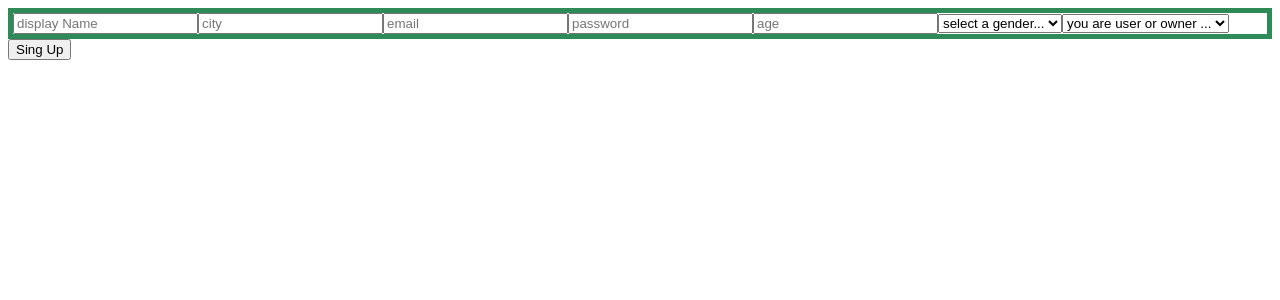
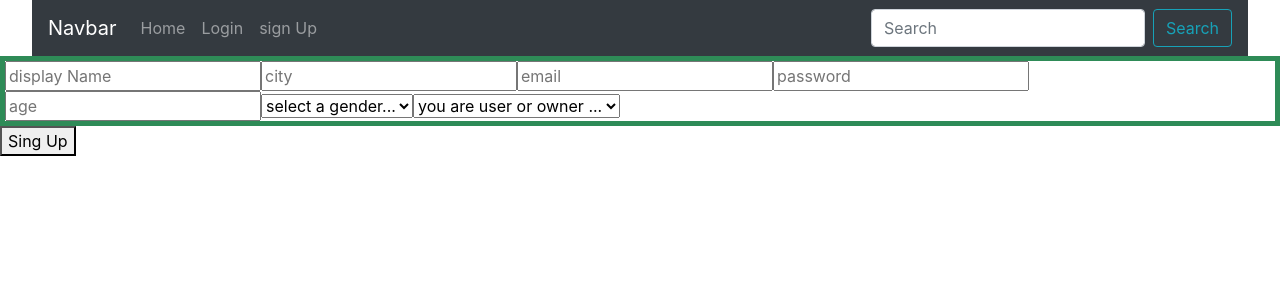
Before and after one commit to Dark-Web-Team/MERAKI_Academy_Project_5, a React (Create React App) app in the folder frontend/: page /signUp in a window 1280 px wide. Shown: the top 300 px of the page. Built offline with nearby package versions, Linux system fonts and the light colour scheme.

Commit message:
creatNavBar

```diff
--- a/frontend/package.json
+++ b/frontend/package.json
@@ -7,7 +7,7 @@
     "@testing-library/react": "^11.2.7",
     "@testing-library/user-event": "^12.8.3",
     "axios": "^0.21.1",
-    "bootstrap": "^5.0.2",
+    "bootstrap": "^4.6.0",
     "dotenv": "^10.0.0",
     "jsonwebtoken": "^8.5.1",
     "react": "^17.0.2",
--- a/frontend/src/App.css
+++ /dev/null
@@ -1,38 +0,0 @@
-.App {
-  text-align: center;
-}
-
-.App-logo {
-  height: 40vmin;
-  pointer-events: none;
-}
-
-@media (prefers-reduced-motion: no-preference) {
-  .App-logo {
-    animation: App-logo-spin infinite 20s linear;
-  }
-}
-
-.App-header {
-  background-color: #282c34;
-  min-height: 100vh;
-  display: flex;
-  flex-direction: column;
-  align-items: center;
-  justify-content: center;
-  font-size: calc(10px + 2vmin);
-  color: white;
-}
-
-.App-link {
-  color: #61dafb;
-}
-
-@keyframes App-logo-spin {
-  from {
-    transform: rotate(0deg);
-  }
-  to {
-    transform: rotate(360deg);
-  }
-}
--- a/frontend/src/App.js
+++ b/frontend/src/App.js
@@ -1,16 +1,19 @@
-import React from 'react';
-import { Route } from 'react-router-dom';
+import React from "react";
+import { Route } from "react-router-dom";
+import Navigation from "./components/navigation/Navigation";
 import SignUp from "./components/auth/signUp/SignUp";
-import Login from './components/auth/login';
+import Login from "./components/auth/login";
+import 'bootstrap/dist/css/bootstrap.min.css';
+
 
 const App = () => {
-	return <div className="App">
-
-		<Route exact path="/signUp" component={SignUp} />
-		<Route exact path="/login" component={Login} />
-
-
-	</div>;
+  return (
+    <div className="App">
+      <Navigation />
+      <Route exact path="/signUp" component={SignUp} />
+      <Route exact path="/login" component={Login} />
+    </div>
+  );
 };
 
 export default App;
--- a/frontend/src/components/auth/signUp/SignUp.js
+++ b/frontend/src/components/auth/signUp/SignUp.js
@@ -1,13 +1,11 @@
-import React, { useState, useEffect } from "react";
+import React, { useState,  } from "react";
 import axios from "axios";
 import { useHistory } from "react-router-dom";
 import "./signUp.css";
-require('dotenv').config();
-
-
+require("dotenv").config();
 
 export default function SignUp() {
-    const history = useHistory();
+  const history = useHistory();
   const [displayName, setDisplayName] = useState("");
   const [city, setCity] = useState("");
   const [email, setEmail] = useState("");
@@ -15,40 +13,28 @@ export default function SignUp() {
   const [age, setAge] = useState(0);
   const [gender, setGender] = useState("");
   const [role_id, setRole_id] = useState(0);
-  const [errMessage, setErrMessage] = useState("")
+  const [errMessage, setErrMessage] = useState("");
   const register = () => {
-    console.log({
-      displayName,
-      city,
-      email,
-      password,
-      age,
-      gender,
-      role_id,
-    });
-
-    console.log("url",process.env.REACT_APP_BACKEND_SERVER);
-    if (!displayName){
-        setErrMessage("you must enter you name ")
-        return
+    if (!displayName) {
+      setErrMessage("you must enter you name ");
+      return;
     }
-    if (!city){
-        setErrMessage("you must enter your city ")
-        return
+    if (!city) {
+      setErrMessage("you must enter your city ");
+      return;
     }
 
-    if(password.length<8){
-        setErrMessage("the password must be longer than 8  ")
-        return
+    if (password.length < 8) {
+      setErrMessage("the password must be longer than 8  ");
+      return;
     }
-    if (age==0){
-        setErrMessage("you must enter your age ")
-        return
+    if (age === 0) {
+      setErrMessage("you must enter your age ");
+      return;
     }
 
-
-
-    axios.post(process.env.REACT_APP_BACKEND_SERVER+"users",{
+    axios
+      .post(process.env.REACT_APP_BACKEND_SERVER + "users", {
         displayName,
         city,
         email,
@@ -56,16 +42,17 @@ export default function SignUp() {
         age,
         gender,
         role_id,
-      }).then(result=>{
-          if (result.status==201){
-            history.push("/login")
-            return
-          }
-
-      }).catch((err)=>{
-          setErrMessage(err.response.data.sqlMessage)
       })
- };
+      .then((result) => {
+        if (result.status === 201) {
+          history.push("/login");
+          return;
+        }
+      })
+      .catch((err) => {
+        setErrMessage(err.response.data.sqlMessage);
+      });
+  };
 
   return (
     <div>
@@ -133,7 +120,7 @@ export default function SignUp() {
       <div className="sign-up-button">
         <button onClick={register}>Sing Up</button>
       </div>
-      {errMessage?<p>{errMessage}</p>:""}
+      {errMessage ? <p>{errMessage}</p> : ""}
     </div>
   );
 }
--- /dev/null
+++ b/frontend/src/components/navigation/Navigation.js
@@ -0,0 +1,35 @@
+import React from 'react';
+import { Link ,useHistory} from 'react-router-dom';
+
+import {Navbar,Button,Nav,Form,FormControl,NavDropdown} from "react-bootstrap"
+import "./navigation.css";
+
+const Navigation = () => {
+	const history = useHistory();
+
+	return <div className="nav-container">
+		<Navbar bg="dark" variant="dark">
+    <Navbar.Brand href="#home">Navbar</Navbar.Brand>
+    <Nav className="mr-auto">
+      <Nav.Link onClick={()=>{
+          history.push("/");
+
+	  }} >  Home</Nav.Link>
+      <Nav.Link onClick={()=>{
+          history.push("/login");
+
+	  }} >Login</Nav.Link>
+      <Nav.Link onClick={()=>{
+          history.push("/signUp");
+
+	  }}>sign Up</Nav.Link>
+    </Nav>
+    <Form inline>
+      <FormControl type="text" placeholder="Search" className="mr-sm-2" />
+      <Button variant="outline-info">Search</Button>
+    </Form>
+  </Navbar>
+	</div>
+};
+
+export default Navigation;
--- a/frontend/src/components/navigation/navigation.css
+++ b/frontend/src/components/navigation/navigation.css
@@ -0,0 +1,4 @@
+.nav-container {
+    margin: auto;
+    width: 95%;
+}
```
Also changed, not shown: frontend/src/components/navigation/index.js (deleted, +0 -8 lines), 1 other file (tests, documents, lock files or other folders).
